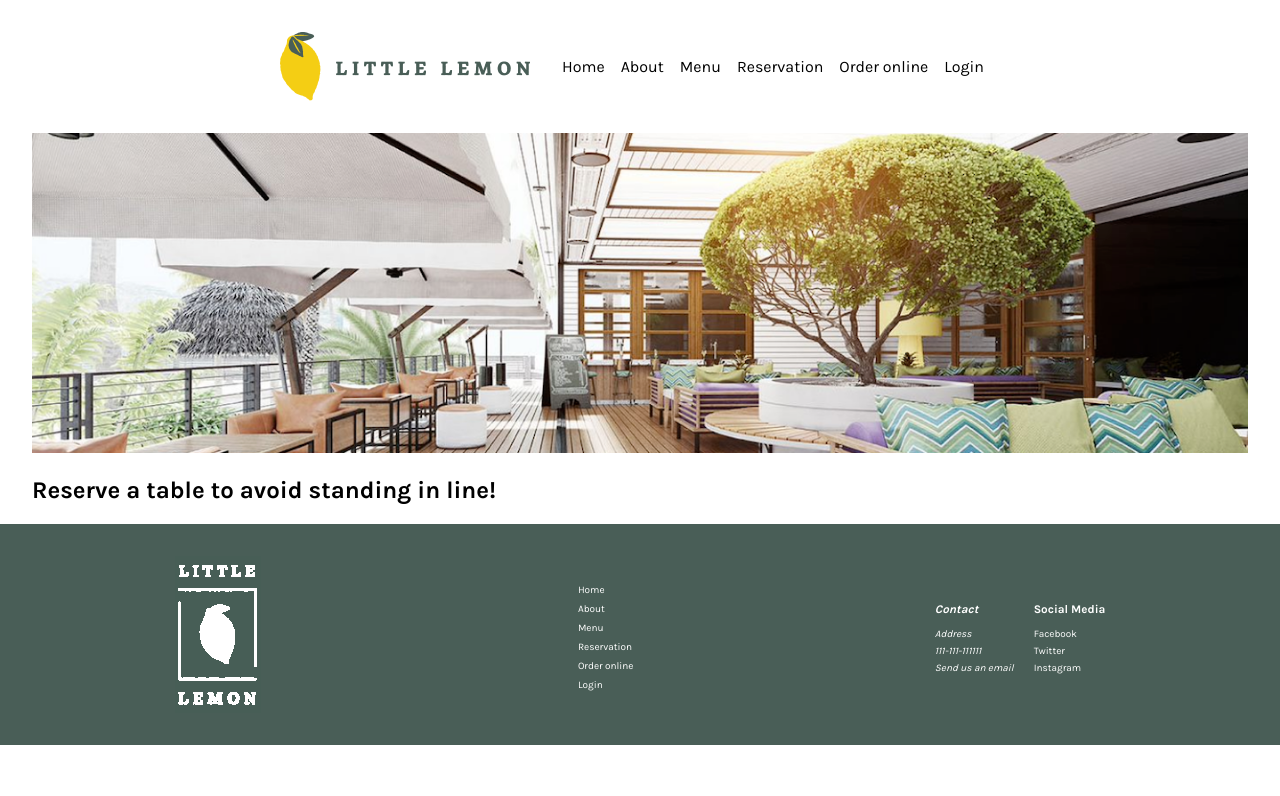
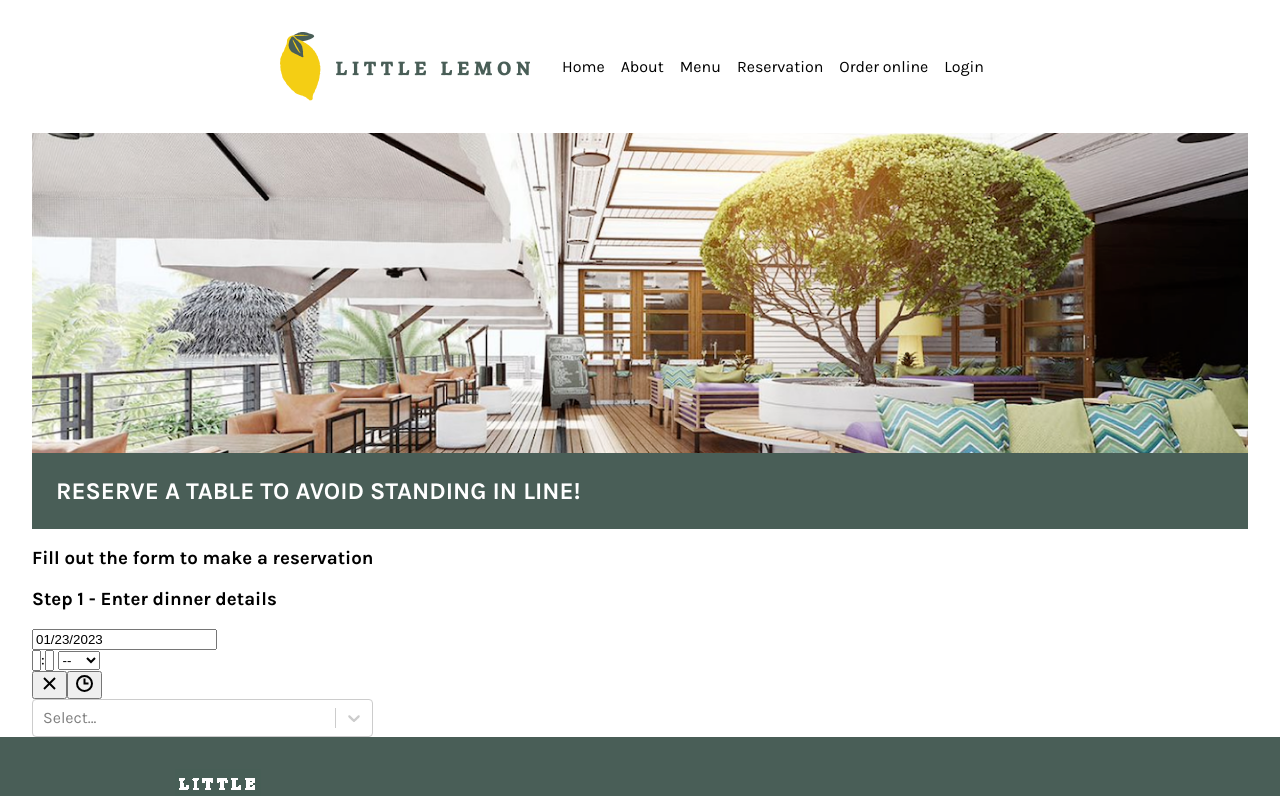
Before and after one commit to mantuok/eliseeva-little-lemon, a React (Create React App) app: page / in a window 1280 px wide. Shown: the top 796 px of the page. Built offline with nearby package versions, Linux system fonts and the light colour scheme.

Commit message:
reservation in progress

```diff
--- a/package.json
+++ b/package.json
@@ -7,9 +7,12 @@
     "@testing-library/react": "13.4.0",
     "@testing-library/user-event": "13.5.0",
     "react": "^18.2.0",
+    "react-datepicker": "4.10.0",
     "react-dom": "^18.2.0",
     "react-responsive": "9.0.2",
     "react-scripts": "5.0.1",
+    "react-select": "5.7.0",
+    "react-time-picker": "5.2.0",
     "sass": "1.57.1",
     "web-vitals": "2.1.4"
   },
--- a/src/components/main/main.jsx
+++ b/src/components/main/main.jsx
@@ -1,10 +1,12 @@
 import React from 'react';
 import Promo from '../promo/promo';
+import Reservation from '../reservation/reservation';
 
 const Main = () => {
   return (
     <main className="main">
       <Promo />
+      <Reservation />
     </main>
   )
 }
--- /dev/null
+++ b/src/components/reservation-form/reservation-form.jsx
@@ -0,0 +1,28 @@
+import React, {useState} from 'react';
+import DatePicker from 'react-datepicker';
+import TimePicker from 'react-time-picker';
+import Select from 'react-select'
+import "react-datepicker/dist/react-datepicker.css";
+
+const options = [
+  { value: 'chocolate', label: 'Chocolate' },
+  { value: 'strawberry', label: 'Strawberry' },
+  { value: 'vanilla', label: 'Vanilla' }
+]
+
+const ReservationForm = () => {
+  const [startdate, setStartDate] = useState(new Date());
+
+  return (
+    <div className="reservation-form">
+      <h3 className="reservation__heading">Step 1 - Enter dinner details</h3>
+      <form>
+        <DatePicker selected={startdate} onChange={(date) => setStartDate(date)} />
+        <TimePicker />
+        <Select options={options} />
+      </form>
+    </div>
+  )
+}
+
+export default ReservationForm;
--- /dev/null
+++ b/src/components/reservation/reservation.jsx
@@ -0,0 +1,13 @@
+import React from 'react';
+import ReservationForm from '../reservation-form/reservation-form';
+
+const Reservation = () => {
+  return (
+    <section className="reservation">
+      <h3 className="reservation__heading">Fill out the form to make a reservation</h3>
+      <ReservationForm />
+    </section>
+  )
+}
+
+export default Reservation;
--- a/src/sass/blocks/main.scss
+++ b/src/sass/blocks/main.scss
@@ -2,7 +2,7 @@
   @include container;
 
   display: flex;
+  flex-direction: column;
   justify-content: center;
-  align-items: center;
-
+  align-items: flex-start;
 }
--- a/src/sass/blocks/promo.scss
+++ b/src/sass/blocks/promo.scss
@@ -0,0 +1,14 @@
+.promo {
+  display: flex;
+  flex-direction: column;
+}
+
+.promo__heading {
+  margin: 0;
+  padding: 1em;
+
+  text-transform: uppercase;
+  color: var(--font-contrast);
+
+  background-color: var(--contrast);
+}
--- a/src/sass/style.scss
+++ b/src/sass/style.scss
@@ -11,3 +11,4 @@
 @import './blocks/logo.scss';
 @import './blocks/contacts.scss';
 @import './blocks/promo.scss';
+@import './blocks/reservation.scss';
```
Also changed, not shown: src/sass/blocks/reservation.scss (added), 1 other file (tests, documents, lock files or other folders).
